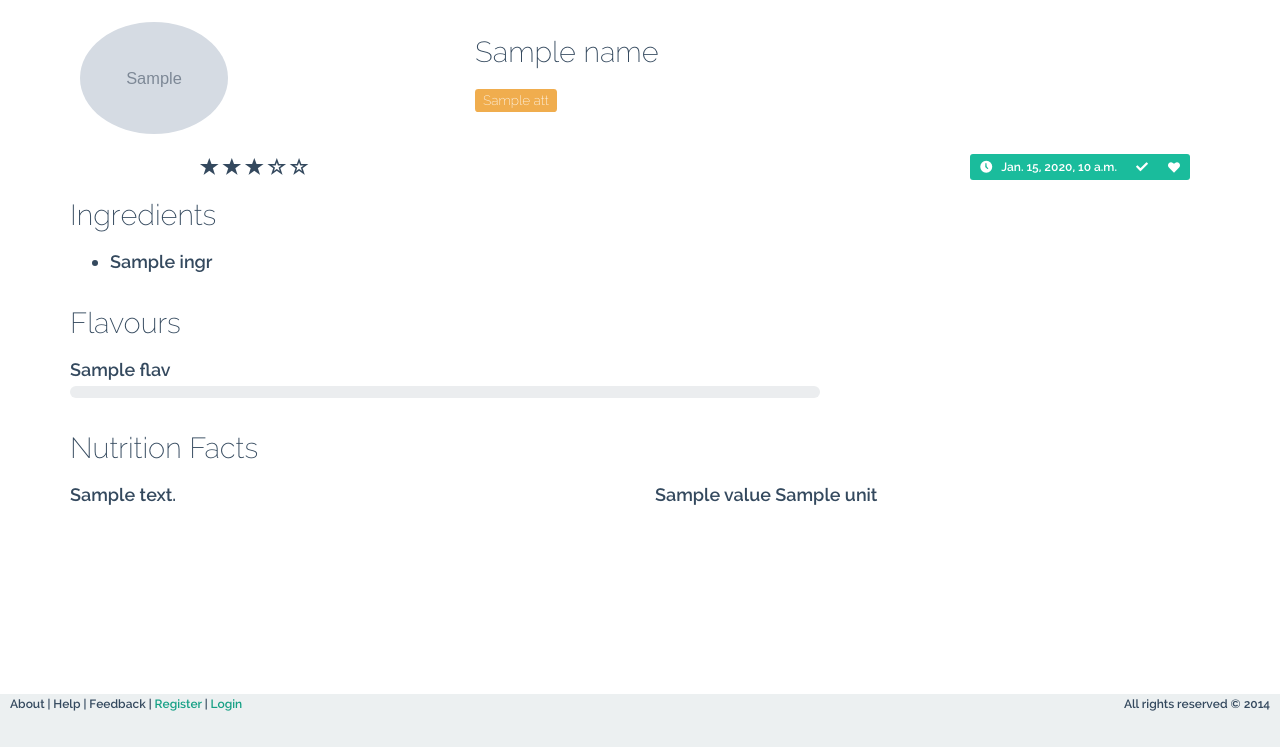
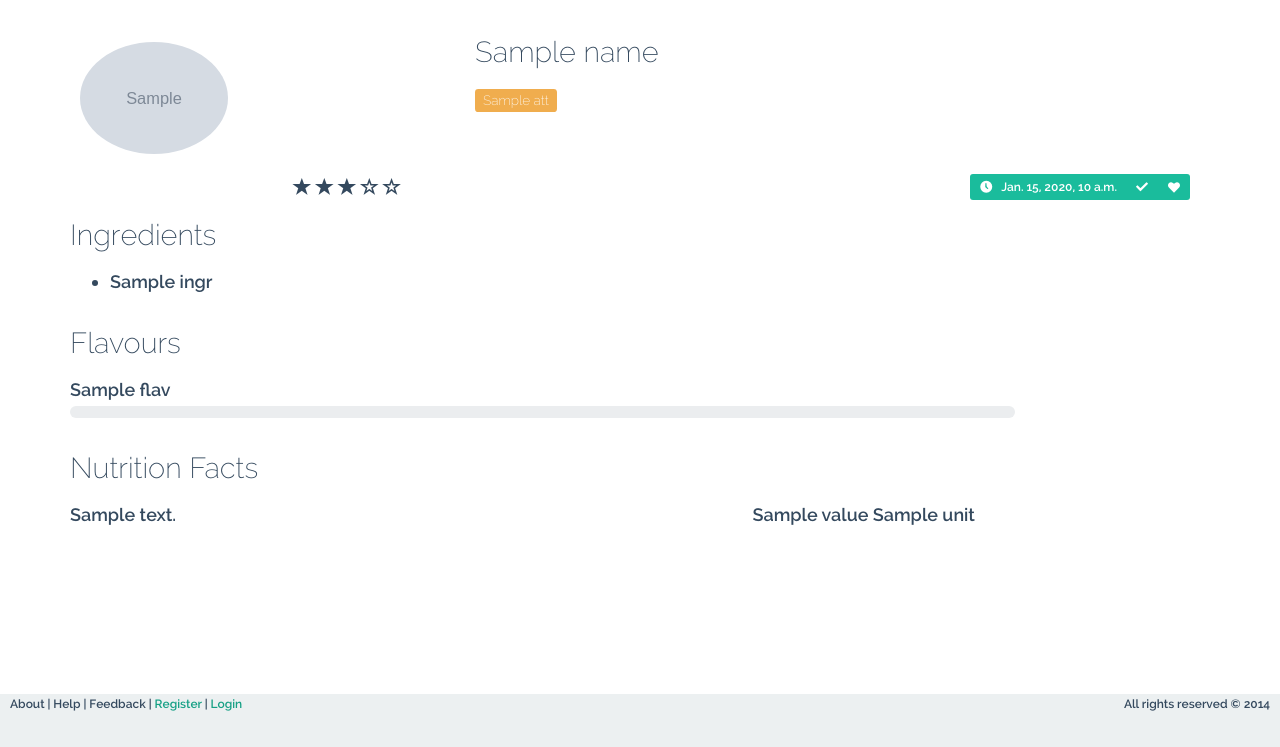
Before and after one commit to FadyKalo-zz/fare, a Django app: template fare_project/fare/dietapp/templates/dietapp/recipe.html in a window 1280 px wide. Shown: the part 53-800 px from the top of the page. Run offline with Django 3.2, Linux system fonts and the light colour scheme; the template is opened without the code that fills it: most values are stand-ins (such as "Sample title", 1, 10 or a date in 2020); grey boxes marked "Sample" are stand-in pictures; parts of the project's set-up code (start-up, migrations or seed data) failed here and were passed over; some libraries are stand-ins or nearby versions.

Commit message:
fixed liked button functionality and recipe layout

```diff
--- a/fare_project/fare/dietapp/templates/dietapp/recipe.html
+++ b/fare_project/fare/dietapp/templates/dietapp/recipe.html
@@ -5,10 +5,10 @@
     <div id="recipe" class='row recipe' data-recid="{{ id }}">
         <div class='col-xs-12'>
             <div class="row pad-top-20">
-                <div class="col-xs-4 pad-left-25">
+                <div class="col-xs-4 pad-left-25 pad-top-20">
                     <img class="img-circle recipe-img" src="{{ images }}">
                 </div>
-                <div class="col-xs-8 pad-left-30">
+                <div class="col-xs-8 pad-left-30 ">
                     <div class="recipe-name">
                         <h4>{{ name }}</h4>
                     </div>
@@ -20,7 +20,7 @@
                 </div>
             </div>
             <div class="row pad-top-20">
-                <div class="col-xs-4 pad-left-25">
+                <div class="col-xs-6">
                     <div class="rating text-center">
                         <span class="glyphicon glyphicon-star"></span>
                         <span class="glyphicon glyphicon-star"></span>
@@ -29,14 +29,18 @@
                         <span class="glyphicon glyphicon-star-empty"></span>
                     </div>
                 </div>
-                <div class="col-xs-8">
+                <div class="col-xs-6">
                     <div class="btn-group btn-group-xs pull-right">
                         <a class="btn btn-primary" href="#">
                             <span class="fui-time"></span>
                             <span class="time-value">{{ time }}</span>
                         </a>
                         <a id="done" class="btn btn-primary" href="#"><span class="fui-check"></span></a>
-                        <a id="like" class="btn btn-primary" href="#"><span class="fui-heart"></span></a>
+                        {% if is_liked %}
+                            <a id="like" class="btn btn-primary active" href="#"><span class="fui-heart"></span></a>
+                        {% else %}
+                            <a id="like" class="btn btn-primary" href="#"><span class="fui-heart"></span></a>
+                        {% endif %}
                         {#                        <a class="btn btn-primary" href="#"><span class="fui-eye"></span></a>#}
                     </div>
                 </div>
@@ -58,7 +62,7 @@
             <h4>Flavours</h4>
             {% for flav,value in flavors.items %}
                 <div class="row">
-                    <div class="col-xs-8">
+                    <div class="col-xs-10">
                         <div class="progress-label">
                             {{ flav }}
                         </div>
@@ -75,8 +79,8 @@
             <h4>Nutrition Facts</h4>
             {% for el in nutrition %}
                 <div class="row">
-                    <div class="col-xs-6">{{ el.description }}</div>
-                    <div class="col-xs-3">{{ el.value }} {{ el.unit }}</div>
+                    <div class="col-xs-7">{{ el.description }}</div>
+                    <div class="col-xs-5">{{ el.value }} {{ el.unit }}</div>
                 </div>
             {% endfor %}
 
--- a/fare_project/fare/dietapp/templates/layouts/main.html
+++ b/fare_project/fare/dietapp/templates/layouts/main.html
@@ -19,6 +19,7 @@
                         data-target="#navbar-collapse-01">
                     <span class="sr-only">Toggle navigation</span>
                 </button>
+{#                        <a href="{% url 'meals' %}"><span class="navbar-brand glyphicon glyphicon-home"></span></a>#}
                         <span class="navbar-brand" style="color: white;">
                             {% if user.is_authenticated %}
                                 {{ user.username }}
--- a/fare_project/fare/static/js/recipe_info.js
+++ b/fare_project/fare/static/js/recipe_info.js
@@ -11,6 +11,7 @@ $(document).ready(function () {
             success: function (response) {
 //                console.log(response);
                 alert('You liked this');
+                $('#like').addClass('active')
             },
             error: function (rs, e) {
                 alert(rs.responseText);
```
Also changed, not shown: fare_project/fare/dietapp/views.py (+13 -2 lines), fare_project/fare/db.sqlite3.
